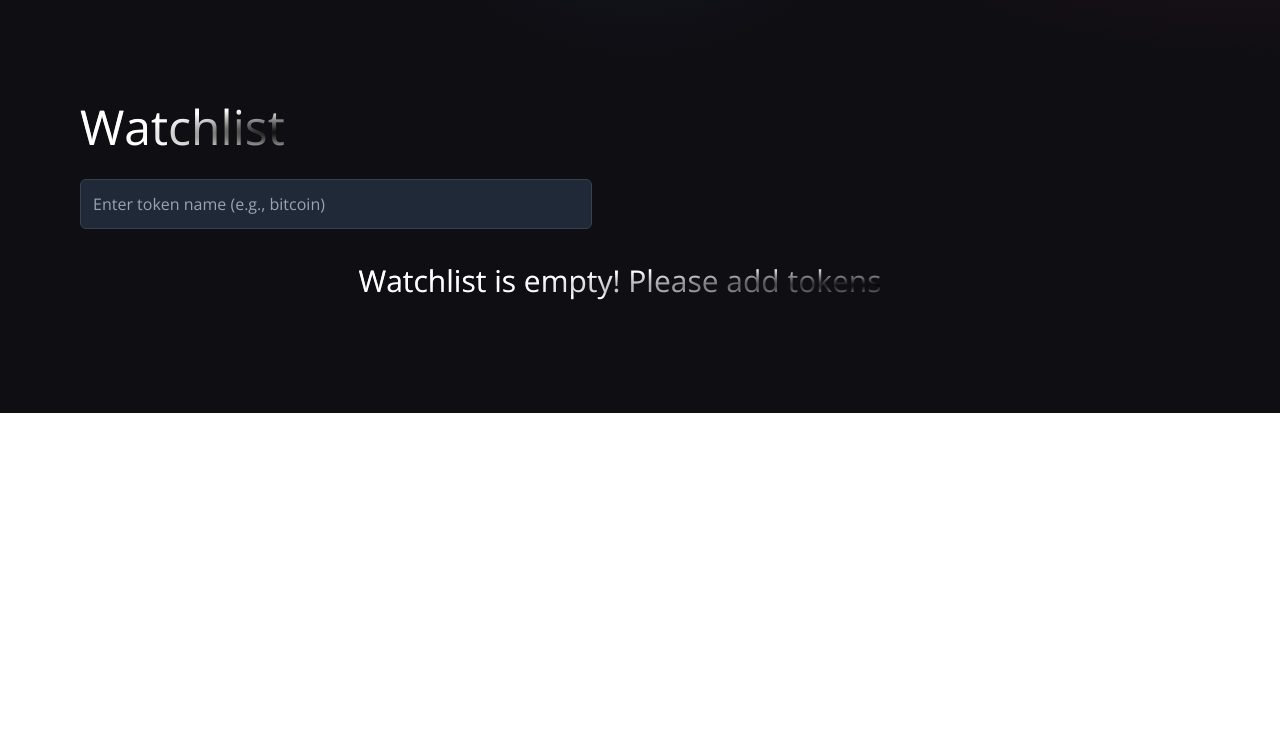
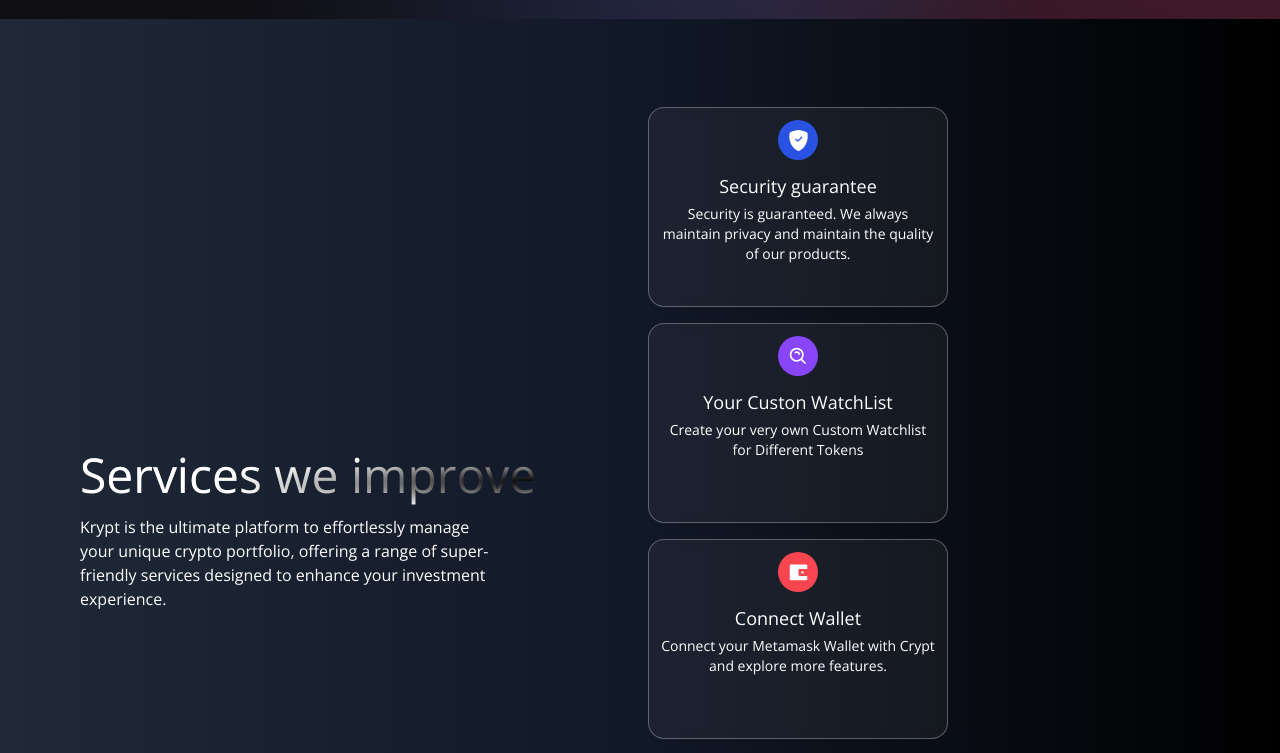
Before and after one commit to nayan0402/Portfolio-project, a React (Vite) app in the folder frontend/: page / in a window 1280 px wide. Shown: the part 800-1553 px from the top of the page. Before the commit the page ends 1213 px from the top, so only its background shows below. Built offline with nearby package versions, Linux system fonts and the light colour scheme.

Commit message:
Services Section Added
Added a new file Services.jsx which shows the different services that the application offers with creative visual presentation.

```diff
--- a/frontend/src/App.jsx
+++ b/frontend/src/App.jsx
@@ -1,4 +1,4 @@
-import {NB, Welcome, Watchlist} from './components';
+import {NB, Welcome, Watchlist, Services} from './components';
 
 const App = () =>{
   return(
@@ -6,6 +6,7 @@ const App = () =>{
       <div className="gradient-bg-welcome">
         <NB />
         <Welcome />
+        <Services />
         <Watchlist />
       </div>
     </div>
--- /dev/null
+++ b/frontend/src/components/Services.jsx
@@ -0,0 +1,66 @@
+import React from "react";
+import { BsShieldFillCheck } from "react-icons/bs";
+import { BiSearchAlt } from "react-icons/bi";
+import { RiHeart2Fill } from "react-icons/ri";
+import { RiWallet2Fill } from 'react-icons/ri';
+
+const ServiceCard = ({ color, title, icon, subtitle }) => (
+  <div className="flex flex-col justify-start items-center white-glassmorphism p-3 m-2 cursor-pointer hover:shadow-xl w-full sm:w-[300px] h-[200px]">
+    <div className={`w-10 h-10 rounded-full flex justify-center items-center ${color}`}>
+      {icon}
+    </div>
+    <div className="mt-3 flex flex-col justify-center items-center text-center">
+      <h3 className="text-white text-lg">{title}</h3>
+      <p className="mt-1 text-white text-sm">
+        {subtitle}
+      </p>
+    </div>
+  </div>
+);
+
+const Services = () => (
+  <div className="flex w-full justify-center items-center bg-gradient-to-r from-gray-800 via-gray-900 to-black">
+    <div className="flex md:flex-row flex-col items-center justify-between md:p-20 py-12 px-4">
+      {/* Title and Description on the left */}
+      <div className="flex-1 flex flex-col justify-start items-start">
+        <h1 className="text-white text-3xl sm:text-5xl py-2 text-gradient">
+          Services we improve
+        </h1>
+        <p className="text-left my-2 text-white font-light md:w-9/12 w-11/12 text-base">
+        Krypt is the ultimate platform to effortlessly manage your unique crypto portfolio,
+        offering a range of super-friendly services designed to enhance your investment experience.
+        </p>
+      </div>
+
+      {/* Service Cards on the right */}
+      <div className="flex-1 flex flex-wrap justify-start items-center">
+        <ServiceCard
+          color="bg-[#2952E3]"
+          title="Security guarantee"
+          icon={<BsShieldFillCheck fontSize={21} className="text-white" />}
+          subtitle="Security is guaranteed. We always maintain privacy and maintain the quality of our products."
+        />
+        <ServiceCard
+          color="bg-[#8945F8]"
+          title="Your Custon WatchList"
+          icon={<BiSearchAlt fontSize={21} className="text-white" />}
+          subtitle="Create your very own Custom Watchlist for Different Tokens"
+        />
+        <ServiceCard
+          color="bg-[#F84550]"
+          title="Connect Wallet"
+          icon={<RiWallet2Fill  fontSize={21} className="text-white" />}
+          subtitle="Connect your Metamask Wallet with Crypt and explore more features."
+        />
+        <ServiceCard
+          color="bg-[#F84550]"
+          title="Fastest transactions"
+          icon={<RiHeart2Fill fontSize={21} className="text-white" />}
+          subtitle="Connect your Wallet with Crypt and do faster Transactions"
+        />
+      </div>
+    </div>
+  </div>
+);
+
+export default Services;
--- a/frontend/src/components/Welcome.jsx
+++ b/frontend/src/components/Welcome.jsx
@@ -124,7 +124,7 @@ const Welcome = () => {
         </div>
 
         <div className="flex flex-col flex-1 items-center justify-start w-full md:w-auto md:mt-0 mt-10">
-          <div className="p-3 flex justify-end items-start flex-col rounded-xl h-60 w-[23rem] w-full my-5 eth-card white-glassmorphism">
+          <div className="p-3 flex justify-end items-start flex-col rounded-xl h-60 w-[22rem] w-full my-5 eth-card white-glassmorphism">
             <div className="flex justify-between flex-col w-full h-full">
               <div className="flex justify-between items-start">
                 <div className="w-10 h-10 rounded-full border-2 border-white flex justify-center items-center">
--- a/frontend/src/components/index.js
+++ b/frontend/src/components/index.js
@@ -3,3 +3,4 @@ export {default as Welcome} from './Welcome';
 export {default as Watchlist} from './Watchlist';
 export {default as Loader} from './Loader';
 export {default as TokenTransferButton} from './TokenTransferButton';
+export {default as Services} from './Services';
```
